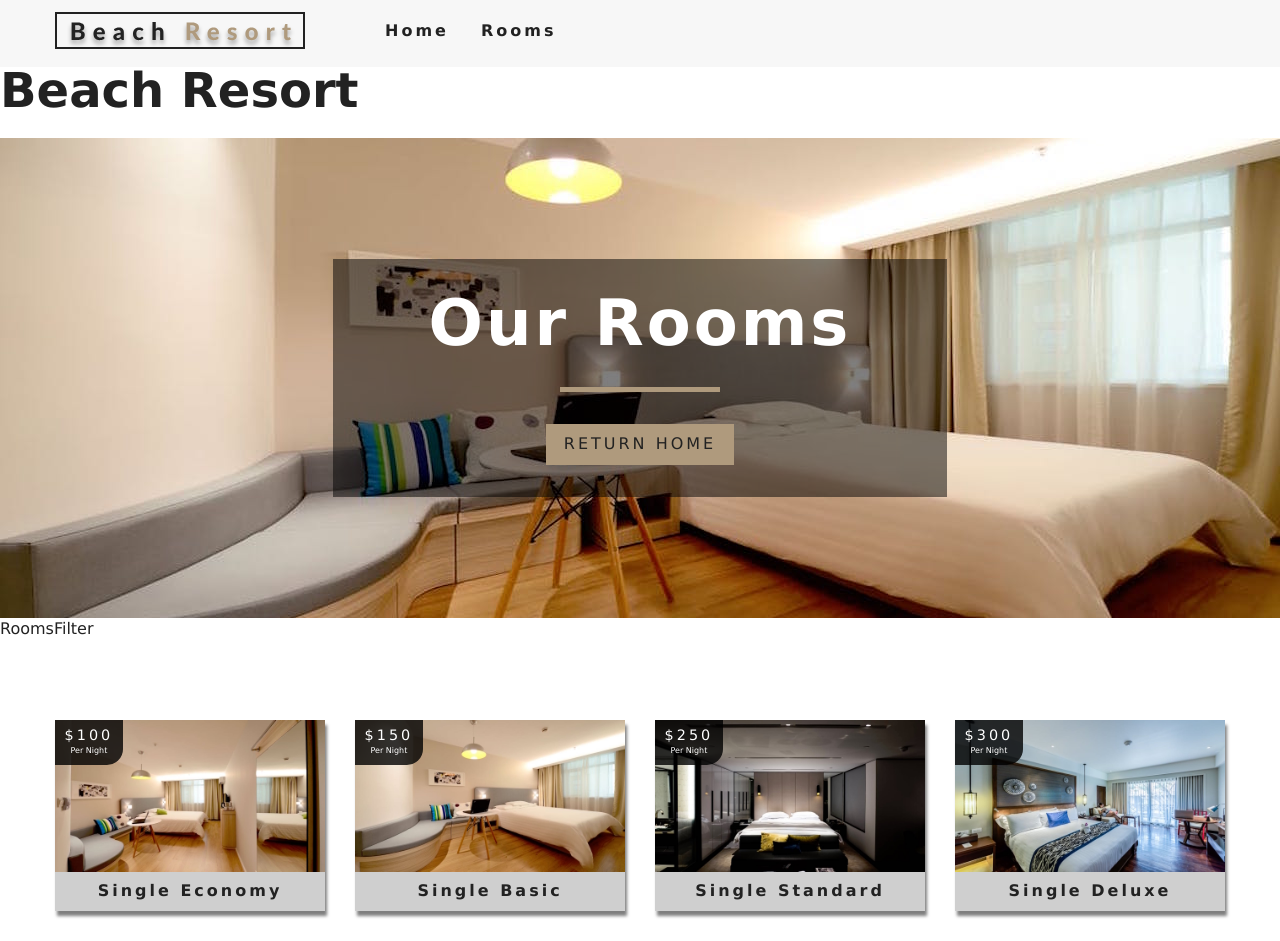
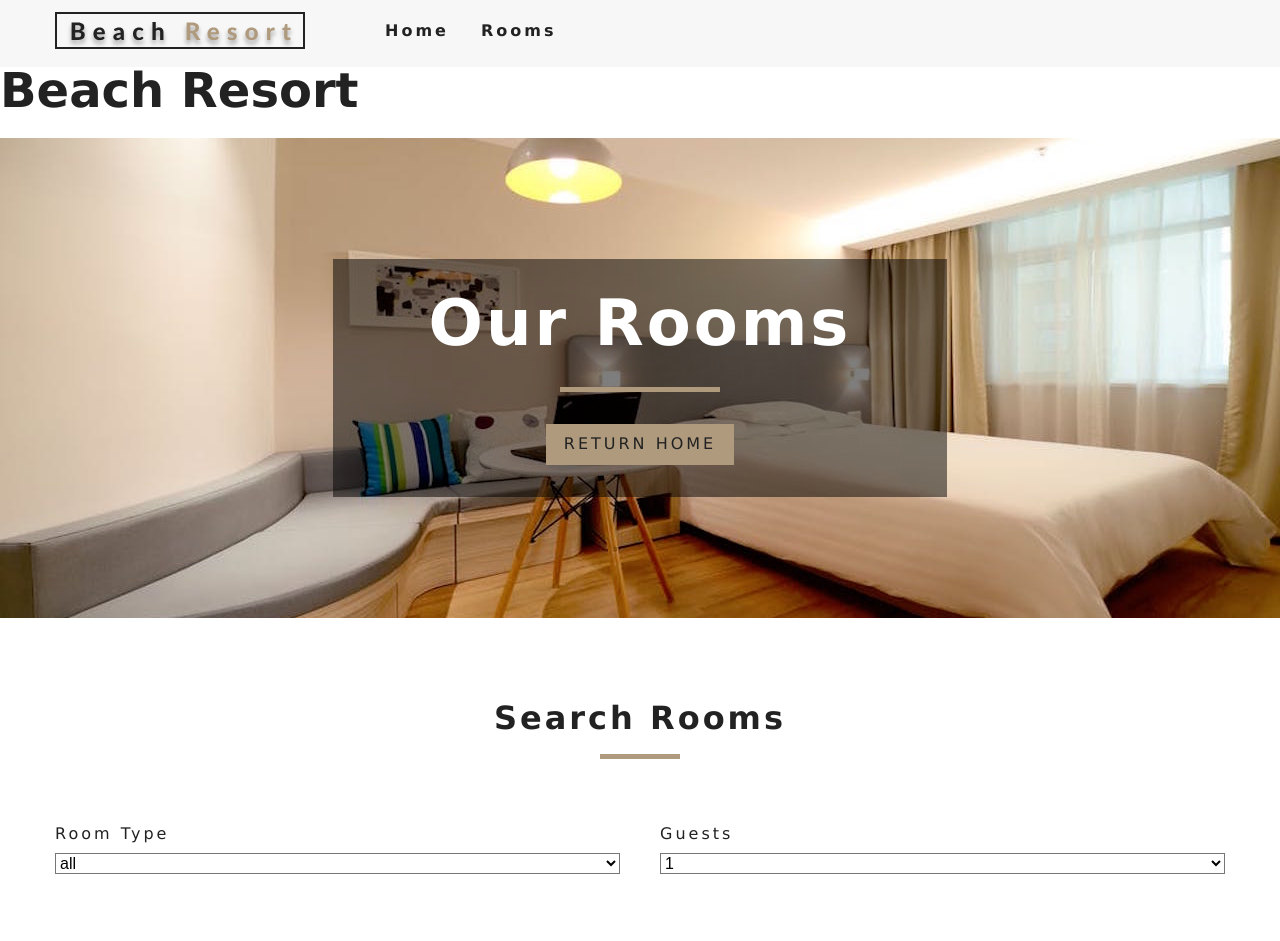
Before and after one commit to galfarotolon/Beach-Resort, a React (Create React App) app: page /rooms in a window 1280 px wide. Shown: the top 941 px of the page. Built offline with nearby package versions, Linux system fonts and the light colour scheme; the HTML template or start-up script is replaced by a standard one.

Commit message:
filters for room type and capacity

```diff
--- a/src/components/Room.js
+++ b/src/components/Room.js
@@ -10,7 +10,7 @@ function Room({ room }) {
 
     return (
         <article className='room'>
-            <div class="img-container">
+            <div className="img-container">
                 <img src={images[0] || defaultImg} alt="featured room" />
 
                 <div className='price-top'>
@@ -32,7 +32,7 @@ export default Room
 Room.propTypes = {
     room: PropTypes.shape({
         name: PropTypes.string.isRequired,
-        roomDetails: PropTypes.string.isRequired,
+        // roomDetails: PropTypes.string.isRequired,
         images: PropTypes.arrayOf(PropTypes.string).isRequired,
         price: PropTypes.number.isRequired,
     })
--- a/src/components/RoomsFilter.js
+++ b/src/components/RoomsFilter.js
@@ -1,10 +1,52 @@
-import React from 'react'
+import React, { useContext } from 'react'
+import { RoomContext } from '../context'
+import Title from '../components/Title'
 
-function RoomsFilter() {
+//get unique values for the dropdown menu
+const getUnique = (items, value) => {
+    return [...new Set(items.map(item => item[value]))]
+}
+
+function RoomsFilter({ rooms }) {
+    const context = useContext(RoomContext)
+
+    const { handleChange, type, capacity, price, minPrice, maxPrice, minSize, maxSize, breakfast, pets } = context
+
+    let types = getUnique(rooms, 'type');
+
+    // add the 'all' for first option in dropdown, plus the types
+    types = ['all', ...types];
+
+    types = types.map((item, idx) => {
+        return <option value={item} key={idx}>{item}</option>
+    })
+
+
+
+    let guests = getUnique(rooms, 'capacity');
+
+    guests = guests.map((item, idx) => {
+        return <option value={item} key={idx}>{item}</option>
+    })
+
     return (
-        <div>
-            RoomsFilter
-        </div>
+        <section className='filter-container'>
+            <Title title='search rooms' />
+            <form className='filter-form'>
+                <div className='form-group'>
+                    <label htmlFor='type'>Room Type</label>
+                    <select name='type' id='type' value={type}
+                        className='form-control' onChange={handleChange}>{types}</select>
+                </div>
+                <div className='form-group'>
+                    <label htmlFor='capacity'>Guests</label>
+                    <select name='capacity' id='capacity' value={capacity}
+                        className='form-control' onChange={handleChange}>{guests}</select>
+                </div>
+
+
+            </form>
+        </section>
     )
 }
 
--- a/src/components/RoomsList.js
+++ b/src/components/RoomsList.js
@@ -17,6 +17,7 @@ function RoomsList({ rooms }) {
             <div className='roomslist-center'>
                 {
                     rooms.map(room => {
+
                         return <Room key={room.id} room={room} />
 
                     })
--- a/src/context.js
+++ b/src/context.js
@@ -8,7 +8,16 @@ class RoomProvider extends Component {
         rooms: [],
         sortedRooms: [],
         featuredRooms: [],
-        loading: true
+        loading: true,
+        type: 'all',
+        capacity: 1,
+        price: 0,
+        minPrice: 0,
+        maxPrice: 0,
+        minSize: 0,
+        maxsize: 0,
+        breakfast: false,
+        pets: false,
 
     };
 
@@ -19,11 +28,18 @@ class RoomProvider extends Component {
     componentDidMount() {
         let rooms = this.formatData(items)
         let featuredRooms = rooms.filter(room => room.featured === true)
+
+        let maxPrice = Math.max(...rooms.map(item => item.price));
+        let maxSize = Math.max(...rooms.map(item => item.size));
+
         this.setState({
             rooms,
             featuredRooms,
             sortedRooms: rooms,
-            loading: false
+            loading: false,
+            price: maxPrice,
+            maxPrice,
+            maxSize
         });
     }
 
@@ -47,9 +63,48 @@ class RoomProvider extends Component {
         return room
     }
 
+    handleChange = (e) => {
+        const target = e.target
+        const value = e.type === 'checkbox' ? target.checked : target.value
+        const name = e.target.name
+
+        this.setState({
+            [name]: value
+        }, this.filterRooms)
+
+    }
+
+    filterRooms = () => {
+        let { rooms, type, capacity, price, minSize, maxSize, minPrice, maxPrice, breakfast, pets } = this.state
+
+        // all the rooms
+        let tempRooms = [...rooms];
+
+        //make capacity into int
+        capacity = parseInt(capacity)
+
+        //filter by room type
+        if (type !== 'all') {
+            tempRooms = tempRooms.filter(room => room.type === type)
+        }
+
+        //filter by capacity
+        if (capacity !== 1) {
+            tempRooms = tempRooms.filter(room => room.capacity >= capacity)
+        }
+
+
+        this.setState({
+            sortedRooms: tempRooms
+        })
+
+
+    }
+
+
     render() {
         return (
-            <RoomContext.Provider value={{ ...this.state, getRoom: this.getRoom }}>
+            <RoomContext.Provider value={{ ...this.state, getRoom: this.getRoom, handleChange: this.handleChange }}>
                 {this.props.children}
 
             </RoomContext.Provider>
```
